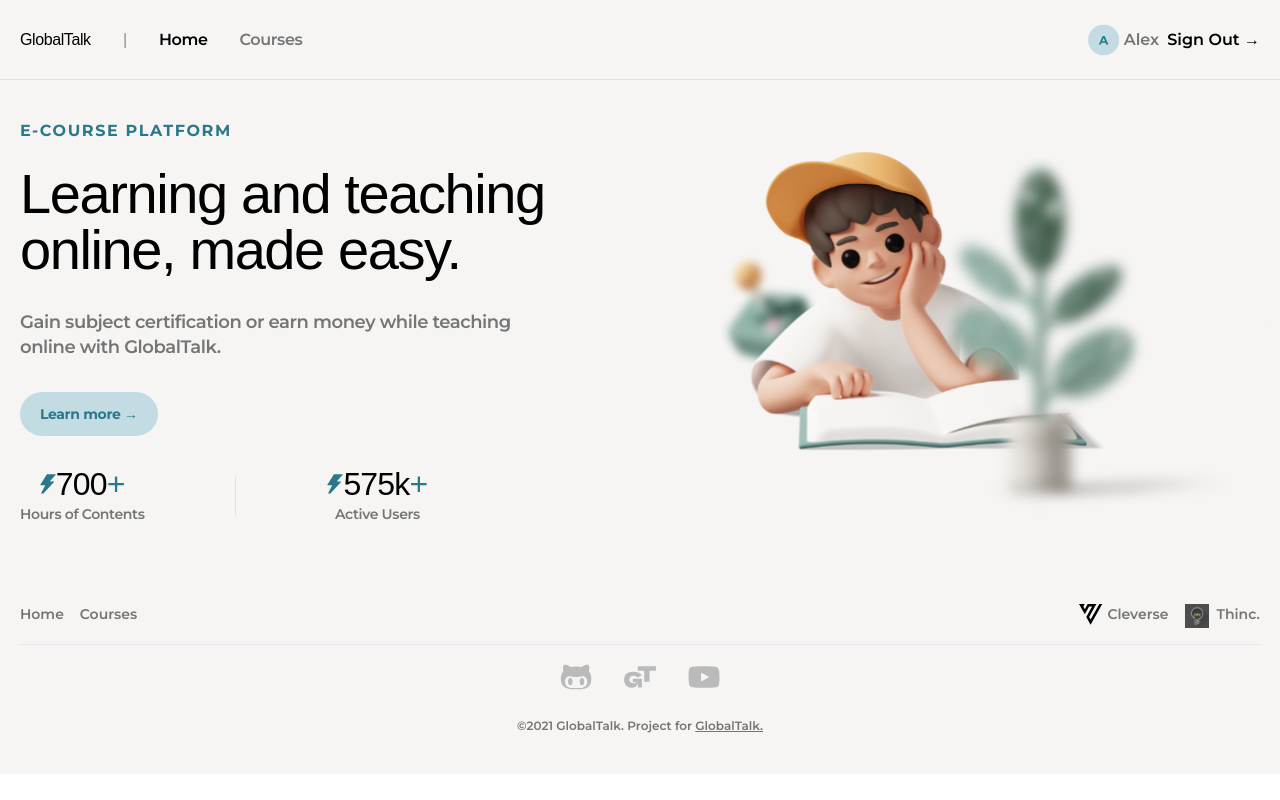
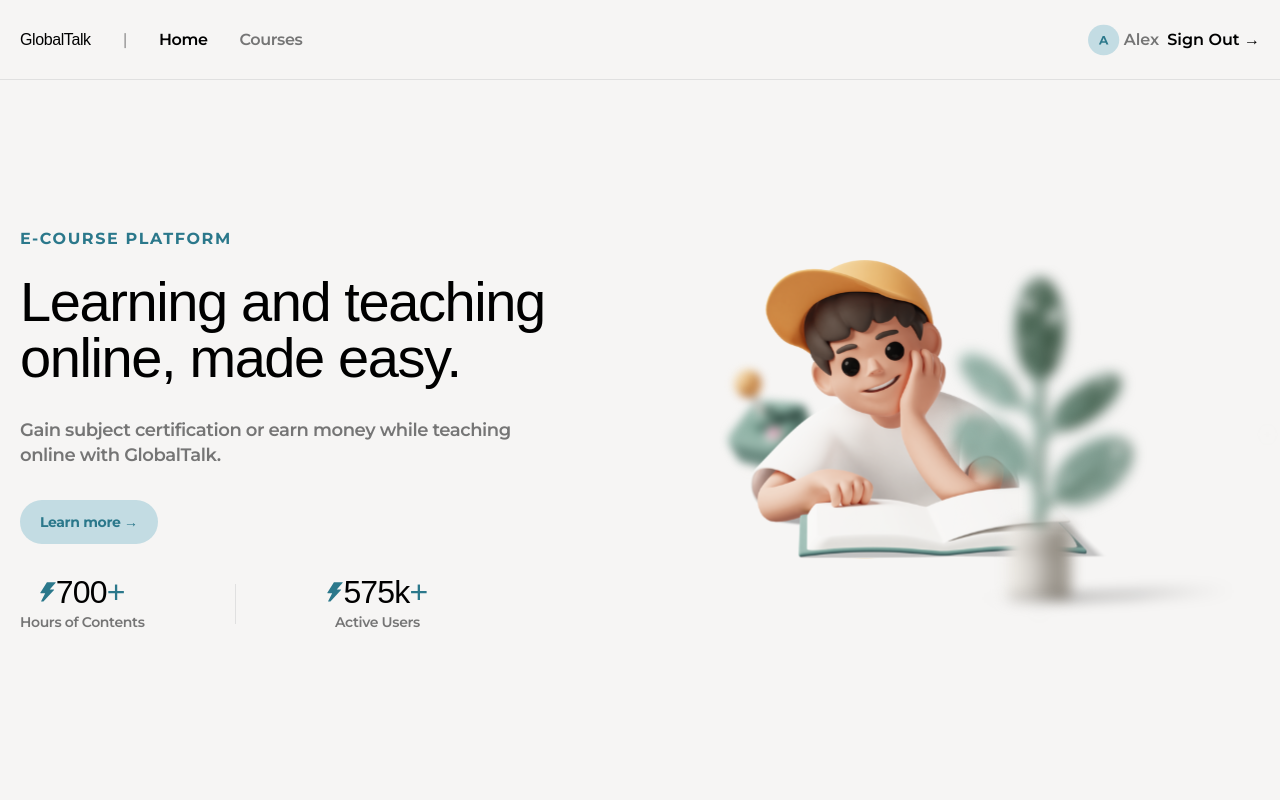
Before and after one commit to thinc-org/hacktoschool-lnwza, a Next.js app in the folder apps/web/: page / in a window 1280 px wide. Shown: the top 800 px of the page. Built offline with nearby package versions, Linux system fonts and the light colour scheme; a web font is replaced by a local one.

Commit message:
🔧 fix: header and footer all pages to some pages only

```diff
--- a/apps/web/pages/_app.tsx
+++ b/apps/web/pages/_app.tsx
@@ -2,8 +2,6 @@ import { Dela_Gothic_One, Montserrat } from '@next/font/google';
 import type { AppProps } from 'next/app';
 import Head from 'next/head';
 import '../styles/globals.css';
-import Footer from './components/footer';
-import Header from './components/header';
 
 const delaGothicOne = Dela_Gothic_One({
 	subsets: ['latin'],
@@ -37,9 +35,7 @@ export default function MyApp({ Component, pageProps }: AppProps) {
 					}
 				`}
 			</style>
-			<Header />
 			<Component {...pageProps} />
-			<Footer />
 		</>
 	);
 }
--- a/apps/web/pages/components/header.tsx
+++ b/apps/web/pages/components/header.tsx
@@ -1,8 +1,9 @@
 import Image from 'next/image';
 import Link from 'next/link';
+import { NextComponentType } from 'next/types';
 import { useState } from 'react';
 
-export default function Header() {
+const Header: NextComponentType = () => {
 	const [isLogIn, setisLogIn] = useState(true);
 	const [showMenu, setShowMenu] = useState(false);
 	const [showLogoutPopup, setshowLogoutPopup] = useState(false);
@@ -98,9 +99,8 @@ export default function Header() {
 						className={`${
 							isLogIn ? 'hidden' : 'flex'
 						} items-center font-bold text-black text-bt2 py-2 cursor-pointer`}
-						onClick={() => setisLogIn(true)}
 					>
-						Log in →
+						<Link href="http://localhost:2000/auth/login">Log in →</Link>
 					</li>
 					<li className={`${isLogIn ? '' : 'md:flex'} hidden items-center`}>
 						<button className="ml-2 py-3 px-5 bg-gt-cyan-dark rounded-2xl text-white text-bt2 font-bold cursor-pointer">
@@ -145,4 +145,6 @@ export default function Header() {
 			</div>
 		</nav>
 	);
-}
+};
+
+export default Header;
--- a/apps/web/pages/index.tsx
+++ b/apps/web/pages/index.tsx
@@ -1,11 +1,15 @@
 import type { NextPage } from 'next';
 import Image from 'next/image';
 import Link from 'next/link';
+import Footer from './components/footer';
+import Header from './components/header';
 
 const Home: NextPage = () => {
 	return (
+		<>
+			<Header />
 			<div className="w-screen flex flex-col">
-			<div className="w-full bg-gt-grey-light h-fit flex justify-center">
+				<div className="w-full bg-gt-grey-light h-fit flex justify-center xl:min-h-[700px] xl:items-center">
 					<div className="flex w-full max-w-7xl py-10 text-center bg-gt-grey-light overflow-x-visible flex-col items-center xl:flex-row xl:items-start xl:text-left">
 						<div className="flex flex-col w-full px-3 items-center xl:items-start md:px-5">
 							<h4 className="text-gt-cyan-dark uppercase tracking-widest font-bold text-b4 mb-2 xl:text-b2 xl:mb-6">
@@ -71,6 +75,8 @@ const Home: NextPage = () => {
 					</div>
 				</div>
 			</div>
+			<Footer />
+		</>
 	);
 };
 
```
Also changed, not shown: apps/web/pages/components/footer.tsx (+5 -2 lines). Lines whose indentation alone changed are shown as unchanged.
